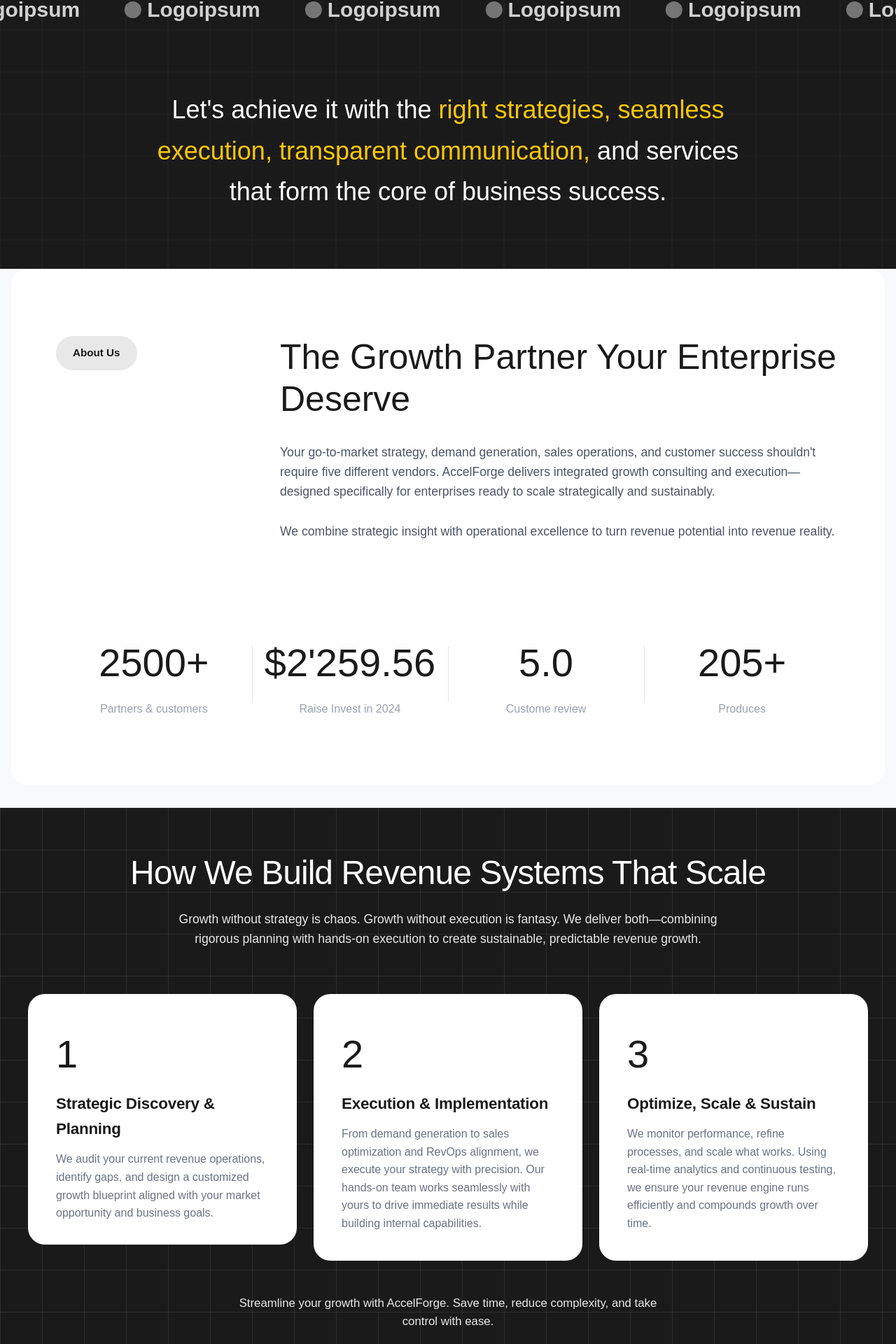
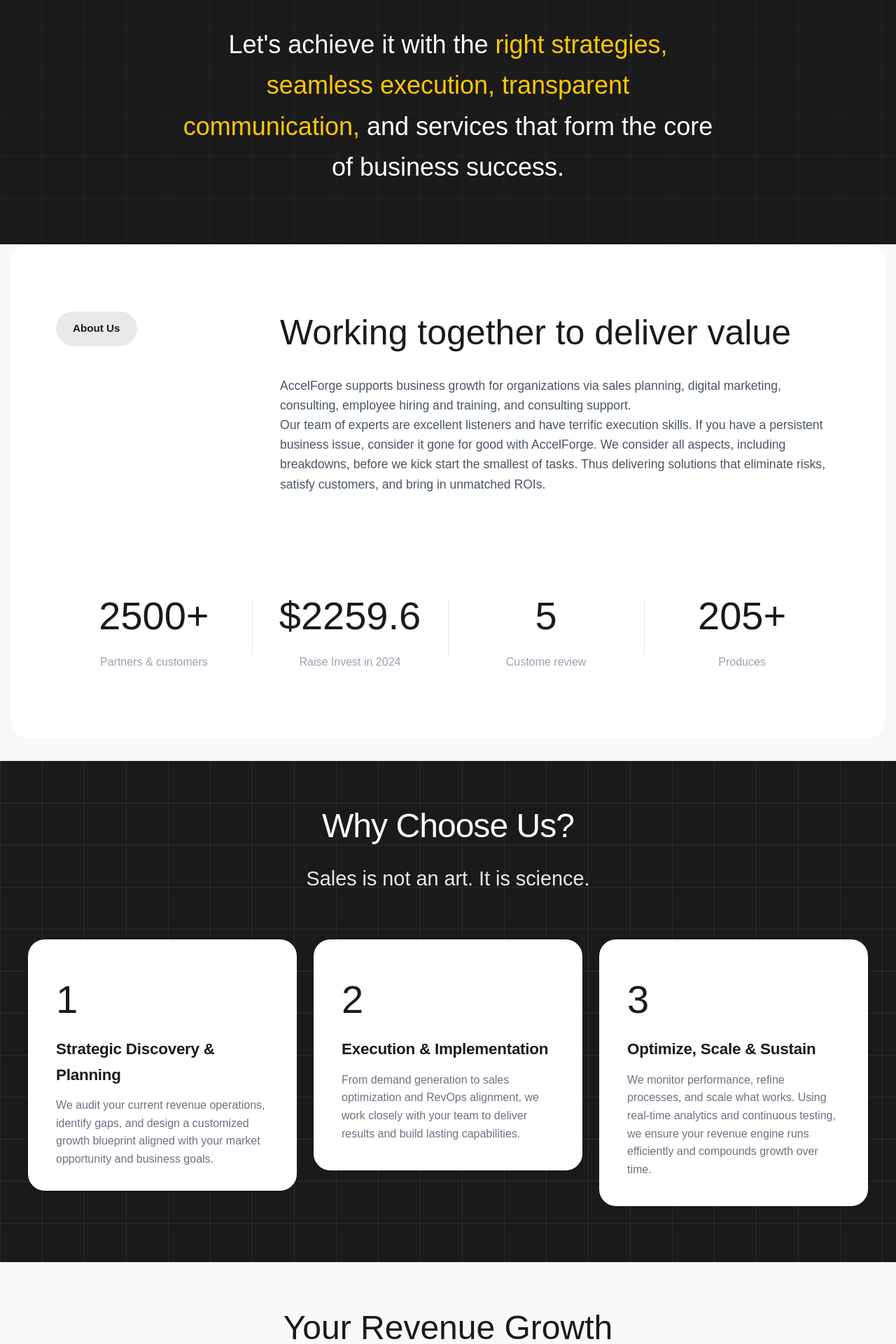
Before and after one commit to Phinix55/AccelForge, a React (Vite) app: page / in a window 1280 px wide. Shown: the part 760-2680 px from the top of the page at 70% size. Built offline with nearby package versions, Linux system fonts and the light colour scheme.

Commit message:
Refactor code structure for improved readability and maintainability

```diff
--- a/src/components/About.jsx
+++ b/src/components/About.jsx
@@ -1,5 +1,47 @@
-import React from 'react';
+import React, { useState, useEffect, useRef } from 'react';
+import { useInView } from 'framer-motion';
 import ScrollReveal from './ScrollReveal';
+
+const AnimatedNumber = ({ value, duration = 1000, suffix = '' }) => {
+  const [displayValue, setDisplayValue] = useState(0);
+  const ref = useRef(null);
+  const isInView = useInView(ref, { once: true, margin: "-50px" });
+  const hasAnimated = useRef(false);
+
+  useEffect(() => {
+    if (!isInView || hasAnimated.current) {
+      return;
+    }
+
+    hasAnimated.current = true;
+    const startTime = Date.now();
+    const startValue = 0;
+
+    const animate = () => {
+      const currentTime = Date.now();
+      const elapsed = currentTime - startTime;
+      const progress = Math.min(elapsed / duration, 1);
+
+      const easeOutQuart = 1 - Math.pow(1 - progress, 4);
+      const current = startValue + (value - startValue) * easeOutQuart;
+
+      setDisplayValue(current);
+
+      if (progress < 1) {
+        requestAnimationFrame(animate);
+      } else {
+        setDisplayValue(value);
+      }
+    };
+
+    requestAnimationFrame(animate);
+  }, [isInView, value, duration]);
+
+  // Determine decimal places based on the target value
+  const decimals = value % 1 !== 0 ? 1 : 0;
+
+  return <span ref={ref}>{displayValue.toFixed(decimals)}{suffix}</span>;
+};
 
 const About = () => {
     return (
@@ -7,20 +49,18 @@
             <div className="max-w-[1200px] mx-auto mb-24 flex justify-between items-start gap-16 max-[1024px]:flex-col max-[1024px]:items-center max-[1024px]:text-center max-[1024px]:gap-8 max-[1024px]:mb-16 max-[768px]:mb-6 max-[768px]:items-start max-[768px]:text-left">
                 <div className="shrink-0">
                     <ScrollReveal>
-                        <span className="bg-[#e8e8e8] text-accent-primary py-3 px-6 rounded-full font-semibold text-[0.95rem] inline-block">About Us</span>
+                        <span className="bg-accent-light text-accent-primary py-3 px-6 rounded-full font-semibold text-[0.95rem] inline-block">About Us</span>
                     </ScrollReveal>
                 </div>
                 <div className="max-w-[800px]">
                     <ScrollReveal delay={0.1}>
-                        <h2 className="font-sans text-[50px] leading-[1.2] text-text-primary mb-8 font-normal mt-0 max-w-full max-[1024px]:text-[2.5rem] max-[768px]:text-[28px] max-[768px]:mb-2 max-[768px]:leading-[1.3]">
-                            The Growth Partner Your Enterprise Deserve
+                        <h2 className="text-[50px] leading-[1.2] text-text-primary mb-8 font-normal mt-0 max-w-full max-[1024px]:text-[2.5rem] max-[768px]:text-[28px] max-[768px]:mb-2 max-[768px]:leading-[1.3]">
+                            Working together to deliver value
                         </h2>
                     </ScrollReveal>
                     <ScrollReveal delay={0.2}>
                         <p className="text-[1.1rem] text-gray-600 leading-[1.6] max-w-full max-[768px]:text-[16px] max-[768px]:m-0">
-                            Your go-to-market strategy, demand generation, sales operations, and customer success shouldn't require five different vendors. AccelForge delivers integrated growth consulting and execution—designed specifically for enterprises ready to scale strategically and sustainably.
-                            <br /><br />
-                            We combine strategic insight with operational excellence to turn revenue potential into revenue reality.
+                            AccelForge supports business growth for organizations via sales planning, digital marketing, consulting, employee hiring and training, and consulting support. <br></br> Our team of experts are excellent listeners and have terrific execution skills. If you have a persistent business issue, consider it gone for good with AccelForge. We consider all aspects, including breakdowns, before we kick start the smallest of tasks. Thus delivering solutions that eliminate risks, satisfy customers, and bring in unmatched ROIs.
                         </p>
                     </ScrollReveal>
                 </div>
@@ -28,22 +68,30 @@
 
             <div className="flex justify-between items-center max-w-[1200px] mx-auto pt-8 max-[768px]:grid max-[768px]:grid-cols-2 max-[768px]:gap-8 max-[768px]:p-0">
                 <ScrollReveal delay={0.3} className="flex flex-col gap-2 text-center">
-                    <div className="text-[3.5rem] font-normal text-text-primary font-sans max-[768px]:text-[2rem]">2500+</div>
+                    <div className="text-[3.5rem] font-normal text-text-primary font-sans max-[768px]:text-[2rem]">
+                        <AnimatedNumber value={2500} suffix="+" />
+                    </div>
                     <div className="text-gray-400 text-[1rem] max-[768px]:text-[0.9rem]">Partners & customers</div>
                 </ScrollReveal>
                 <div className="w-px h-20 bg-gray-200 max-[768px]:hidden"></div>
-                <ScrollReveal delay={0.4} className="flex flex-col gap-2 text-center">
-                    <div className="text-[3.5rem] font-normal text-text-primary font-sans max-[768px]:text-[2rem]">$2'259.56</div>
+                <ScrollReveal delay={0.3} className="flex flex-col gap-2 text-center">
+                    <div className="text-[3.5rem] font-normal text-text-primary font-sans max-[768px]:text-[2rem]">
+                        $<AnimatedNumber value={2259.56} duration={1200} />
+                    </div>
                     <div className="text-gray-400 text-[1rem] max-[768px]:text-[0.9rem]">Raise Invest in 2024</div>
                 </ScrollReveal>
                 <div className="w-px h-20 bg-gray-200 max-[768px]:hidden"></div>
-                <ScrollReveal delay={0.5} className="flex flex-col gap-2 text-center">
-                    <div className="text-[3.5rem] font-normal text-text-primary font-sans max-[768px]:text-[2rem]">5.0</div>
+                <ScrollReveal delay={0.3} className="flex flex-col gap-2 text-center">
+                    <div className="text-[3.5rem] font-normal text-text-primary font-sans max-[768px]:text-[2rem]">
+                        <AnimatedNumber value={5.0} />
+                    </div>
                     <div className="text-gray-400 text-[1rem] max-[768px]:text-[0.9rem]">Custome review</div>
                 </ScrollReveal>
                 <div className="w-px h-20 bg-gray-200 max-[768px]:hidden"></div>
-                <ScrollReveal delay={0.6} className="flex flex-col gap-2 text-center">
-                    <div className="text-[3.5rem] font-normal text-text-primary font-sans max-[768px]:text-[2rem]">205+</div>
+                <ScrollReveal delay={0.3} className="flex flex-col gap-2 text-center">
+                    <div className="text-[3.5rem] font-normal text-text-primary font-sans max-[768px]:text-[2rem]">
+                        <AnimatedNumber value={205} suffix="+" />
+                    </div>
                     <div className="text-gray-400 text-[1rem] max-[768px]:text-[0.9rem]">Produces</div>
                 </ScrollReveal>
             </div>
--- a/src/components/FAQ.jsx
+++ b/src/components/FAQ.jsx
@@ -50,7 +50,7 @@
 
     return (
         <section className="p-0 mb-8">
-            <div className="bg-white rounded-3xl py-16 px-8 mx-4 mb-8 max-[768px]:py-10 max-[768px]:px-5 max-[768px]:mx-4 max-[768px]:mb-4">
+            <div className="py-16 px-8 max-[768px]:py-10 max-[768px]:px-5 max-[768px]:mx-4 max-[768px]:mb-4">
                 <div className="text-center mb-12 max-w-[1000px] mx-auto max-[768px]:mb-6 max-[768px]:text-center">
                     <h2 className="font-serif text-[3rem] font-normal leading-[1.2] mb-6 text-text-primary max-[768px]:text-[2rem] max-[768px]:text-center max-[768px]:mb-3">
                         Getting Started Your <br />
--- a/src/components/Footer.jsx
+++ b/src/components/Footer.jsx
@@ -33,28 +33,23 @@
                     <div className="max-w-[300px]">
                         <img src={logo2} alt="Company Logo" className="w-40 h-auto object-contain mb-2" />
                         <p className="text-gray-400 text-[0.9rem] leading-normal">
-                            Make your complicated <br />
-                            finance more simple
+                            Forging your Accelerated Sales Led Growth
                         </p>
                     </div>
 
                     <div className="flex gap-16 max-[768px]:flex-wrap max-[768px]:gap-8 max-[768px]:justify-start">
                         <div className="flex flex-col gap-4">
-                            <h4 className="text-[1rem] font-semibold mb-2">Extra links</h4>
-                            <a href="#" className="text-gray-400 no-underline text-[0.9rem] transition-colors duration-200 hover:text-white">Features</a>
-                            <a href="#" className="text-gray-400 no-underline text-[0.9rem] transition-colors duration-200 hover:text-white">Pricing</a>
-                            <a href="#" className="text-gray-400 no-underline text-[0.9rem] transition-colors duration-200 hover:text-white">Contact</a>
-                            <a href="#" className="text-gray-400 no-underline text-[0.9rem] transition-colors duration-200 hover:text-white">Blog</a>
+                            <h4 className="text-[1rem] font-semibold mb-2">Information Links</h4>
+                            <a href="#" className="text-gray-400 no-underline text-[0.9rem] transition-colors duration-200 hover:text-white">Home</a>
+                            <a href="#" className="text-gray-400 no-underline text-[0.9rem] transition-colors duration-200 hover:text-white">About Us</a>
+                            <a href="#" className="text-gray-400 no-underline text-[0.9rem] transition-colors duration-200 hover:text-white">Digital Marketing Services</a>
+                            <a href="#" className="text-gray-400 no-underline text-[0.9rem] transition-colors duration-200 hover:text-white">GTM & RevOps</a>
+                            <a href="#" className="text-gray-400 no-underline text-[0.9rem] transition-colors duration-200 hover:text-white">Pre-Sales and Demand Management</a>
+                            <a href="#" className="text-gray-400 no-underline text-[0.9rem] transition-colors duration-200 hover:text-white">Customer Experience Consulting</a>
+                            <a href="#" className="text-gray-400 no-underline text-[0.9rem] transition-colors duration-200 hover:text-white">OKR Championship</a>
                         </div>
                         <div className="flex flex-col gap-4">
-                            <h4 className="text-[1rem] font-semibold mb-2">Social media</h4>
-                            <a href="#" className="text-gray-400 no-underline text-[0.9rem] transition-colors duration-200 hover:text-white">Instagram</a>
-                            <a href="#" className="text-gray-400 no-underline text-[0.9rem] transition-colors duration-200 hover:text-white">YouTube</a>
-                            <a href="#" className="text-gray-400 no-underline text-[0.9rem] transition-colors duration-200 hover:text-white">Facebook</a>
-                            <a href="#" className="text-gray-400 no-underline text-[0.9rem] transition-colors duration-200 hover:text-white">X</a>
-                        </div>
-                        <div className="flex flex-col gap-4">
-                            <h4 className="text-[1rem] font-semibold mb-2">AccelForge</h4>
+                            <h4 className="text-[1rem] font-semibold mb-2">Contact Info</h4>
                             <a href="#" className="text-gray-400 no-underline text-[0.9rem] transition-colors duration-200 hover:text-white">Licensing</a>
                             <a href="#" className="text-gray-400 no-underline text-[0.9rem] transition-colors duration-200 hover:text-white">Style Guide</a>
                             <a href="#" className="text-gray-400 no-underline text-[0.9rem] transition-colors duration-200 hover:text-white">Powered by Webflow</a>
--- a/src/components/Header.jsx
+++ b/src/components/Header.jsx
@@ -36,12 +36,12 @@
                         ))}
                     </nav>
 
-                    <button className="bg-white max-[900px]:hidden text-black text-lg border-2 border-white py-3 px-7 rounded-full cursor-pointer font-semibold transition-colors duration-200 hover:bg-accent-primary hover:text-white">
+                    <button className="bg-accent-primary max-[900px]:hidden text-white text-lg border-2 border-white py-3 px-7 rounded-full cursor-pointer font-semibold transition-colors duration-200 hover:bg-accent-primary hover:text-white">
                         Contact us
                     </button>
 
                     <div className="hidden items-center gap-1 max-[900px]:flex">
-                        <button className="bg-white text-black text-sm border border-white py-2 px-3 rounded-full cursor-pointer font-semibold transition-colors duration-200 hover:bg-accent-primary hover:text-white">
+                        <button className="bg-accent-primary text-white text-sm border border-white py-2 px-3 rounded-full cursor-pointer font-semibold transition-colors duration-200 hover:bg-accent-primary hover:text-white">
                             Contact us
                         </button>
                         <button className="bg-accent-primary border-none flex items-center justify-center p-2 rounded-lg cursor-pointer z-60 text-white" onClick={toggleDrawer}>
--- a/src/components/Hero.jsx
+++ b/src/components/Hero.jsx
@@ -2,6 +2,7 @@
 import { ArrowRight } from 'lucide-react';
 import LogoMarquee from './LogoMarquee';
 import InteractiveGrid from './InteractiveGrid';
+import ellipse from '../assets/ellipse.png';
 
 const Hero = () => {
     return (
@@ -11,8 +12,11 @@
             <div className="absolute inset-0 bg-[radial-gradient(circle_at_50%_30%,rgba(60,60,60,0.4)_0%,transparent_70%)] z-0"></div> */}
 
             <InteractiveGrid />
-            <h1 className="z-10 text-7xl text-center leading-[1.3] mb-10 max-w-[650px] max-[1200px]:text-[3rem] max-[1024px]:text-[3rem] max-[1024px]:mb-6 max-[768px]:text-[2.5rem]">
-                Sales Growth and Digital Marketing Consulting for Business Success
+            <h1 className="z-10 text-7xl text-center leading-[1.3] mb-10 max-w-[950px] max-[1200px]:text-[3rem] max-[1024px]:text-[3rem] max-[1024px]:mb-6 max-[768px]:text-[2.5rem]">
+                Sales <span className="relative inline-block px-6 max-[768px]:px-3">
+                    <img src={ellipse} alt="" className="absolute -top-1 left-1/2 -translate-x-1/2 w-[370px] h-[100px] max-[1024px]:w-[280px] max-[1024px]:h-[50px] max-[1024px]:top-0 max-[768px]:w-[200px]" />
+                    <span className="relative">Growth</span>
+                </span> and Digital Marketing Consulting for Business Success
             </h1>
             <button className="bg-white text-[#1a1a1a] z-10 mb-14 max-[1024px]:mb-8 border-none py-4 px-8 max-[1024px]:py-3 max-[1024px]:px-4 max-[1024px]:text-base rounded-full text-lg font-semibold flex items-center gap-2 cursor-pointer transition-all duration-200 hover:opacity-90 hover:gap-4">
                 Let's Connect <ArrowRight size={24} />
@@ -20,7 +24,7 @@
             <div className="z-10 w-full">
                 <LogoMarquee />
             </div>
-            <div className='z-10 text-4xl max-[1024px]:text-[2rem] leading-relaxed max-[1024px]:leading-12 max-w-4xl text-center font-sans'>
+            <div className='z-10 text-4xl max-[1024px]:text-[2rem] leading-relaxed max-[1024px]:leading-12 max-w-3xl text-center font-sans'>
                 Let's achieve it with the <span className='text-yellow-400'>right strategies, seamless execution, transparent communication,</span> and services that form the core of business success.
             </div>
         </section>
--- a/src/components/HowItWorks.jsx
+++ b/src/components/HowItWorks.jsx
@@ -4,19 +4,19 @@
 
 const HowItWorks = () => {
     return (
-        <section className="bg-accent-primary py-16 px-8 mb-4 relative overflow-hidden bg-[linear-gradient(rgba(255,255,255,0.08)_1px,transparent_1px),linear-gradient(90deg,rgba(255,255,255,0.08)_1px,transparent_1px)] bg-size-[60px_60px] text-white text-center max-[768px]:py-10 max-[768px]:px-4">
+        <section className="bg-accent-primary py-16 px-8 relative overflow-hidden bg-[linear-gradient(rgba(255,255,255,0.08)_1px,transparent_1px),linear-gradient(90deg,rgba(255,255,255,0.08)_1px,transparent_1px)] bg-size-[60px_60px] text-white text-center max-[768px]:py-10 max-[768px]:px-4">
             <div className="max-w-[1000px] mx-auto mb-16 max-[768px]:mb-8">
                 <ScrollReveal>
-                    <h2 className="font-serif text-[3rem] font-medium mb-6 tracking-[-0.02em] leading-[1.2] max-[1024px]:text-[2.5rem] max-[1024px]:mb-1 max-[768px]:text-[2.2rem] max-[768px]:mb-3 max-[768px]:leading-[1.2]">How We Build Revenue Systems That Scale</h2>
+                    <h2 className="font-serif text-[3rem] font-medium mb-6 tracking-[-0.02em] leading-[1.2] max-[1024px]:text-[2.5rem] max-[1024px]:mb-1 max-[768px]:text-[2.2rem] max-[768px]:mb-3 max-[768px]:leading-[1.2]">Why Choose Us?</h2>
                 </ScrollReveal>
                 <ScrollReveal delay={0.1}>
-                    <p className="text-[1.1rem] leading-[1.6] opacity-90 font-light max-w-[800px] mx-auto max-[768px]:text-[1rem] max-[768px]:mb-8 max-[768px]:px-2">
-                        Growth without strategy is chaos. Growth without execution is fantasy. We deliver both—combining rigorous planning with hands-on execution to create sustainable, predictable revenue growth.
+                    <p className="text-[1.8rem] leading-[1.6] opacity-90 font-light max-w-[800px] mx-auto max-[768px]:text-[1rem] max-[768px]:mb-8 max-[768px]:px-2">
+                       Sales is not an art. It is science.
                     </p>
                 </ScrollReveal>
             </div>
 
-            <div className="grid grid-cols-3 gap-6 max-w-[1200px] mx-auto mb-12 max-[1024px]:grid-cols-1 max-[1024px]:max-w-[600px] max-[768px]:gap-4 max-[768px]:mb-8">
+            <div className="grid grid-cols-3 gap-6 max-w-[1200px] mx-auto mb-4 max-[1024px]:grid-cols-1 max-[1024px]:max-w-[600px] max-[768px]:gap-4 max-[768px]:mb-8">
                 <ScrollReveal delay={0.2}>
                     <div className="bg-white text-text-primary rounded-3xl p-10 pb-8 text-left min-h-[280px] flex flex-col transition-all duration-300 ease-out cursor-default hover:-translate-y-1 hover:shadow-[0_10px_30px_rgba(0,0,0,0.2)] max-[768px]:p-6 max-[768px]:min-h-0 max-[768px]:rounded-[20px]">
                         <div className="text-[3.5rem] font-normal mb-2 font-sans text-text-primary opacity-100 max-[768px]:text-[3rem] max-[768px]:mb-1">1</div>
@@ -31,7 +31,7 @@
                         <div className="text-[3.5rem] font-normal mb-2 font-sans text-text-primary opacity-100 max-[768px]:text-[3rem] max-[768px]:mb-1">2</div>
                         <h3 className="text-[1.4rem] font-semibold mb-3 tracking-[-0.01em] max-[1024px]:text-[1.15rem] max-[1024px]:mb-2 max-[768px]:text-[1.25rem] max-[768px]:mb-2">Execution & Implementation</h3>
                         <p className="text-[1rem] text-gray-500 leading-[1.6] max-[1024px]:text-[0.9rem] max-[1024px]:leading-normal max-[768px]:text-[0.95rem]">
-                            From demand generation to sales optimization and RevOps alignment, we execute your strategy with precision. Our hands-on team works seamlessly with yours to drive immediate results while building internal capabilities.
+                            From demand generation to sales optimization and RevOps alignment, we work closely with your team to deliver results and build lasting capabilities.
                         </p>
                     </div>
                 </ScrollReveal>
@@ -45,14 +45,6 @@
                     </div>
                 </ScrollReveal>
             </div>
-
-            <div className="max-w-[600px] mx-auto">
-                <ScrollReveal delay={0.5}>
-                    <p className="opacity-90 leading-[1.6] text-[1.05rem] max-[1024px]:text-[0.9rem] max-[1024px]:px-4 max-[768px]:mb-6">
-                        Streamline your growth with AccelForge. Save time, reduce complexity, and take control with ease.
-                    </p>
-                </ScrollReveal>
-            </div>
         </section>
     );
 };
```
Also changed, not shown: src/components/FeaturesGrid.jsx (+10 -10 lines), src/components/InteractiveGrid.jsx (+8 -4 lines), src/assets/ellipse.png (added).
